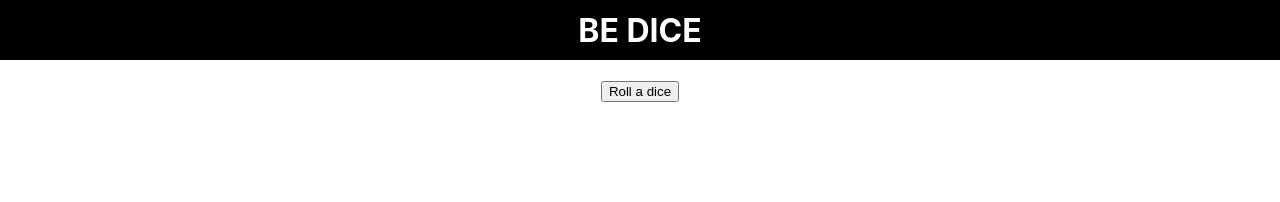
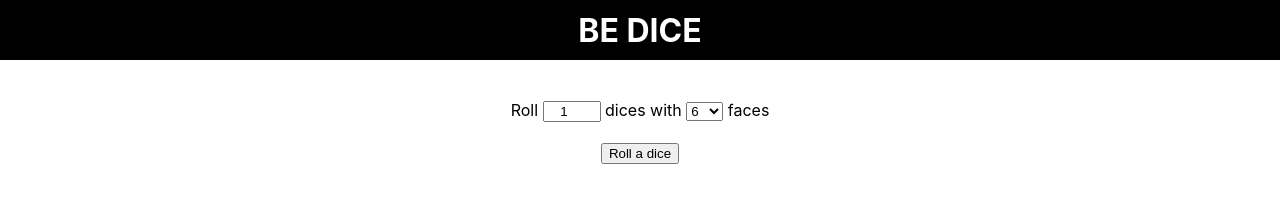
Before and after one commit to Smar-Ben/be-dice, a React app: page / in a window 1280 px wide. Built offline with nearby package versions, Linux system fonts and the light colour scheme.

Commit message:
possibilité d'ajouter plusieurs dés 6 faces

```diff
--- a/src/components/App.css
+++ b/src/components/App.css
@@ -24,3 +24,18 @@
     padding: 20px;
     margin: 0 auto;
 }
+
+.selector {
+    margin: 20px auto;
+}
+.selector input {
+    width: 50px;
+    text-align: center;
+}
+
+.result {
+    display: flex;
+    flex-direction: row;
+    justify-content: center;
+    flex-wrap: wrap;
+}
--- a/src/components/App.js
+++ b/src/components/App.js
@@ -3,20 +3,59 @@ import "./App.css";
 import Dice from "./Dice";
 
 function App() {
-    const [num, setNum] = useState(0);
+    const [numDice, setDice] = useState(1);
+    const [numFace, setFace] = useState(6);
+    const [num, setNum] = useState([]);
 
     const changeNumber = () => {
-        setNum(Math.floor(Math.random() * 6) + 1);
+        const newNum = new Array(numDice);
+        for (let i = 0; i < numDice; i++) {
+            newNum[i] = Math.floor(Math.random() * numFace) + 1;
+        }
+        setNum(newNum);
     };
-
+    const changeNumberDice = (e) => {
+        setDice(e.target.value);
+    };
+    const changeFaceNum = (e) => {
+        setFace(e.target.value);
+    };
     return (
         <div className="App">
             <div className="header">
                 <h1>BE DICE</h1>
             </div>
             <div className="main">
+                <div className="selector">
+                    <p>
+                        Roll{" "}
+                        <input
+                            type="number"
+                            id="dices"
+                            name="dices"
+                            min="1"
+                            max="200"
+                            value={numDice}
+                            onChange={changeNumberDice}
+                        ></input>{" "}
+                        dices with{" "}
+                        <select name="faces" id="faces" value={numFace} onChange={changeFaceNum}>
+                            <option value={4}>4</option>
+                            <option value={6}>6</option>
+                            <option value={8}>8</option>
+                            <option value={10}>10</option>
+                            <option value={12}>12</option>
+                            <option value={20}>20</option>
+                        </select>{" "}
+                        faces
+                    </p>
+                </div>
                 <button onClick={changeNumber}>Roll a dice</button>
-                {num !== 0 && <Dice number={num}></Dice>}
+                <div className="result">
+                    {num.map((el, index) => (
+                        <Dice key={index} number={el}></Dice>
+                    ))}
+                </div>
             </div>
         </div>
     );
```
